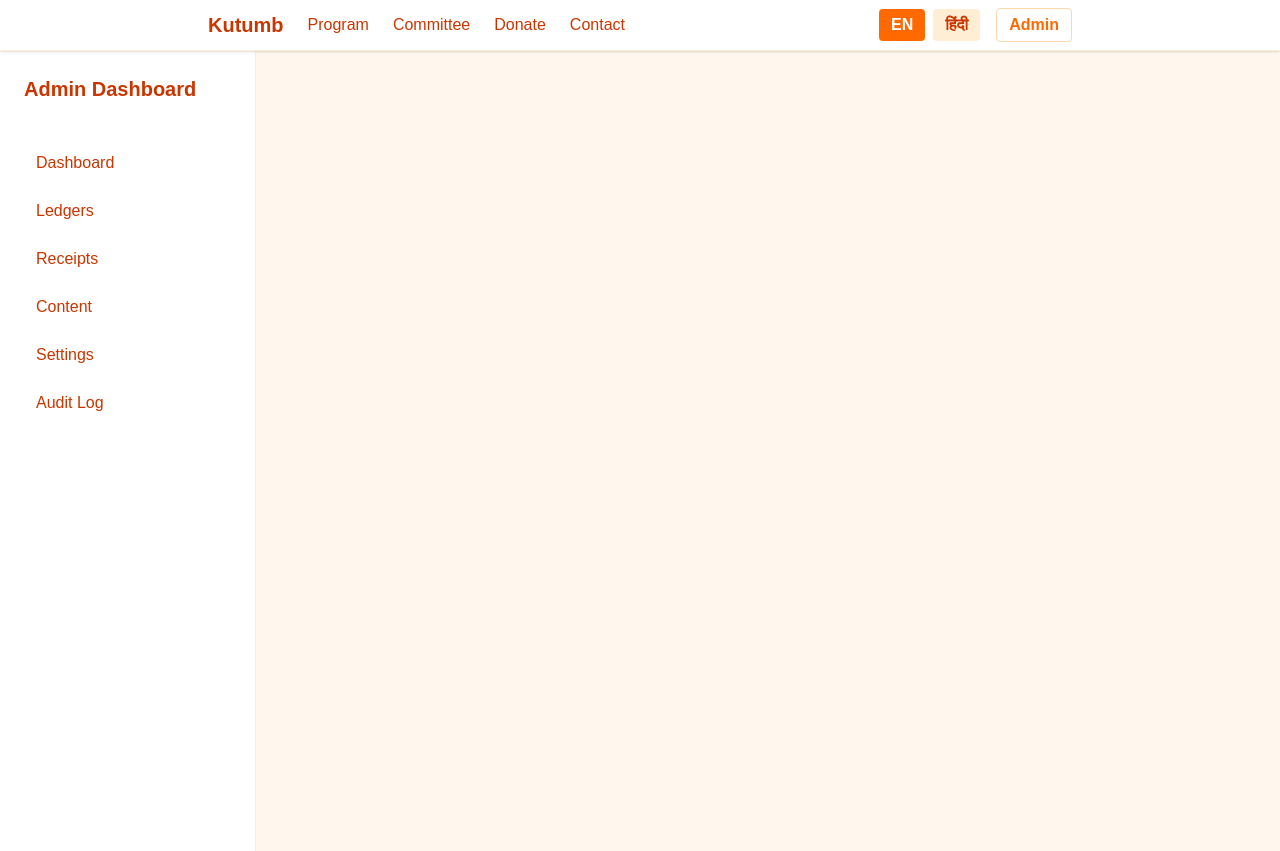
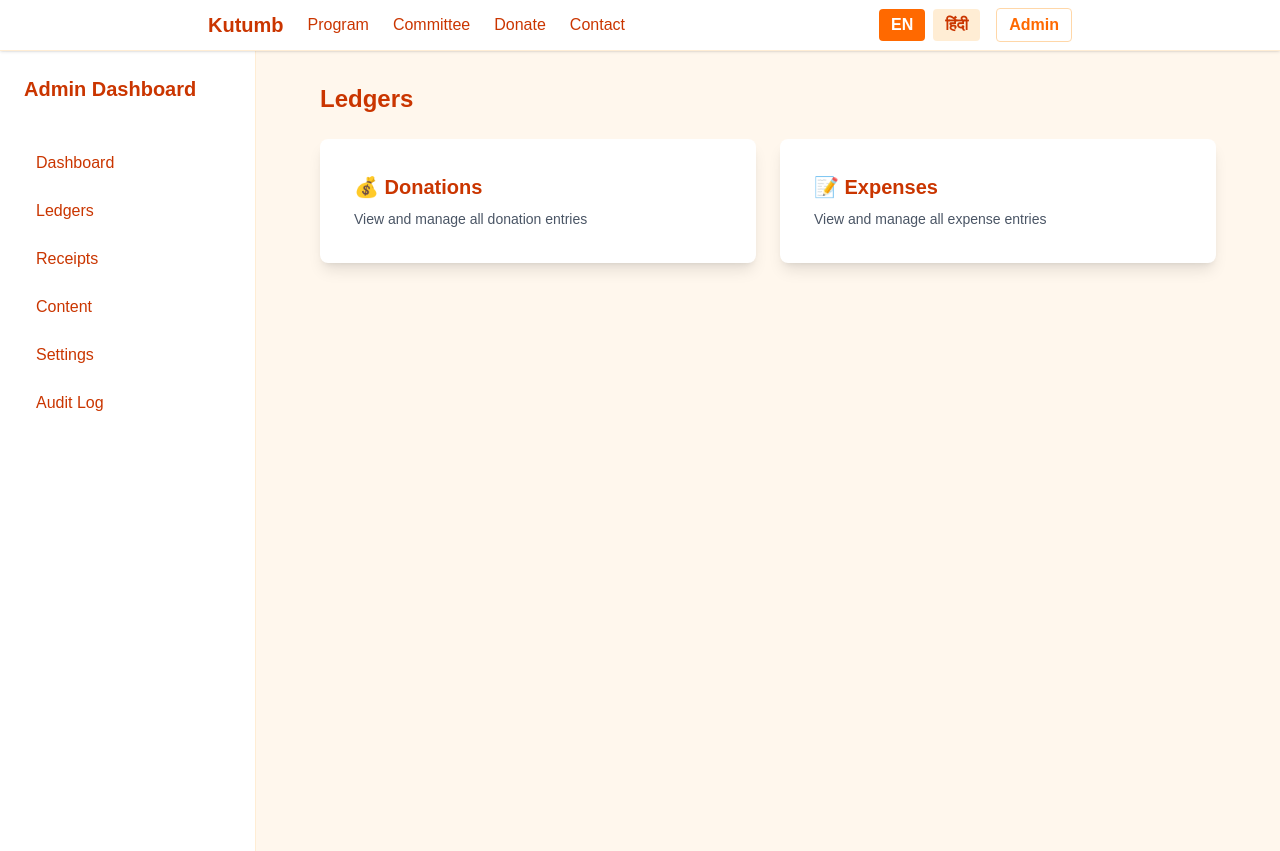
Before and after one commit to ramjak7/kutumb-app, a Next.js app: page /admin/ledgers in a window 1280 px wide. Before the commit this address had no page. Built offline with nearby package versions, Linux system fonts and the light colour scheme.

Commit message:
fix: ledgers landing page with Donations and Expenses ledger

```diff
--- a/src/app/admin/ledgers/page.tsx
+++ b/src/app/admin/ledgers/page.tsx
@@ -1,12 +1,24 @@
 // src/app/admin/ledgers/page.tsx
 "use client";
-import { useRouter } from 'next/navigation';
-import { useEffect } from 'react';
+import Link from 'next/link';
 
-export default function LedgersRedirect() {
-  const router = useRouter();
-  useEffect(() => {
-    router.replace('/admin/ledgers/donations');
-  }, [router]);
-  return null;
+export default function LedgersPage() {
+  return (
+    <div className="max-w-4xl mx-auto">
+      <h1 className="text-2xl font-bold text-orange-700 mb-6">Ledgers</h1>
+      <div className="grid grid-cols-1 md:grid-cols-2 gap-6">
+        <Link href="/admin/ledgers/donations"
+          className="bg-white rounded-lg shadow-lg p-8 hover:shadow-xl transition border-2 border-transparent hover:border-orange-300">
+          <h2 className="text-xl font-semibold text-orange-700 mb-2">💰 Donations</h2>
+          <p className="text-gray-600 text-sm">View and manage all donation entries</p>
+        </Link>
+
+        <Link href="/admin/ledgers/expenses"
+          className="bg-white rounded-lg shadow-lg p-8 hover:shadow-xl transition border-2 border-transparent hover:border-orange-300">
+          <h2 className="text-xl font-semibold text-orange-700 mb-2">📝 Expenses</h2>
+          <p className="text-gray-600 text-sm">View and manage all expense entries</p>
+        </Link>
+      </div>
+    </div>
+  );
 }
```
Also changed, not shown: 2 other files (tests, documents, lock files or other folders).
